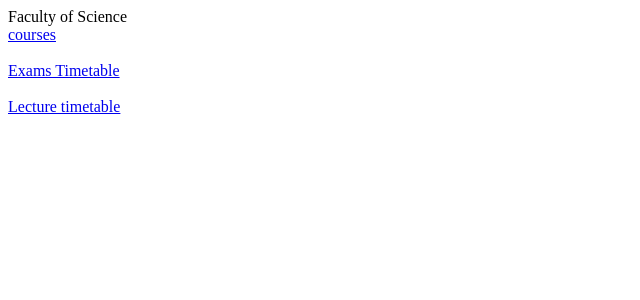
After one commit to 9naQuame/MobileUniversity, a Django app: template myMobileUni/templates/mobile/departmentlist.html in a window 1280 px wide. The commit adds this page. Shown: the top 300 px of the page, without its empty margins (0-640 px from the left). Run offline with Django 3.2, Linux system fonts and the light colour scheme; the template is opened without the code that fills it: values that come from a table or form of the project are taken from there, others are empty; data comes from the database, SQL or seed files in the repository; both versions use the stored data as it was after the commit; parts of the project's set-up code (start-up, migrations or seed data) failed here and were passed over.

Commit message:
checks and balances

```diff
--- a/myMobileUni/templates/mobile/department.html
+++ b/myMobileUni/templates/mobile/department.html
@@ -1,6 +1,7 @@
 {% extends "mobile/home.html" %}
 {% block content %}
+{{faculty.name}}
 {% for d in department %}
-	<div>{{d.name}}</div>
+	 <a href="/mobile/facultylist/"><div>{{d.name}}</div>
 {% endfor%}
 {% endblock %}
--- /dev/null
+++ b/myMobileUni/templates/mobile/departmentlist.html
@@ -0,0 +1,8 @@
+{% extends "mobile/home.html" %}
+
+{% block content %}
+{{faculty.name}}
+<a href="/mobile/course/"><div>courses<div></a><br>
+<a href="/mobile/exams"><div>Exams Timetable<div></a><br>
+<a href="/mobile/ "><div>Lecture  timetable<div></a><br>
+{% endblock %}
```
Also changed, not shown: myMobileUni/mobile.db.
